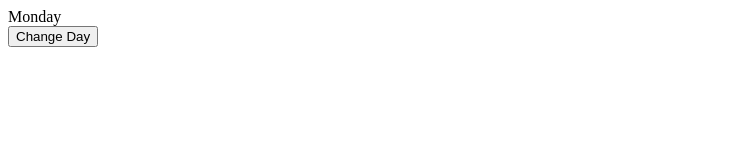
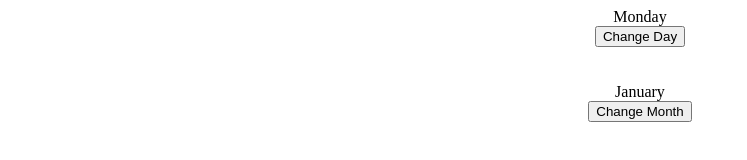
Before and after one commit to ManishMewada/Project_1, a plain HTML site: page index.html in a window 1280 px wide. Shown: the whole page, without its empty margins (0-747 px from the left). Drawn offline with Linux system fonts and the light colour scheme.

Commit message:
Add another function and button for change the months name

```diff
--- a/index.html
+++ b/index.html
@@ -11,16 +11,32 @@
         var days_of_week = ["Monday", "Tuesday", "Wednesday", "Thursday",
             "Friday", "Saturday", "Sunday"];
 
+        var month_index = 0;
+        var names_of_months = ["January", "February", "March", "April", "May",
+            "June", "July", "August", "September", "October",
+            "November", "December"];
+
         function changeDay() {
             day_index = (day_index + 1) % 7;
             document.getElementById("day").innerHTML = days_of_week[day_index];
+        }
+        function changeMonth() {
+        month_index = (month_index + 1) % 12;
+        document.getElementById("month").innerHTML = names_of_months[month_index];
       }
     </script>
 </head>
 
 <body>
+    <div style="text-align:center;">
         <div id="day">Monday</div>
         <button onclick="changeDay()">Change Day</button>
+      </div>
+      <br><br>
+      <div style="text-align:center;">
+        <div id="month">January</div>
+        <button onclick="changeMonth()">Change Month</button>
+      </div>
 </body>
 
 </html>
```
Lines whose indentation alone changed are shown as unchanged.
